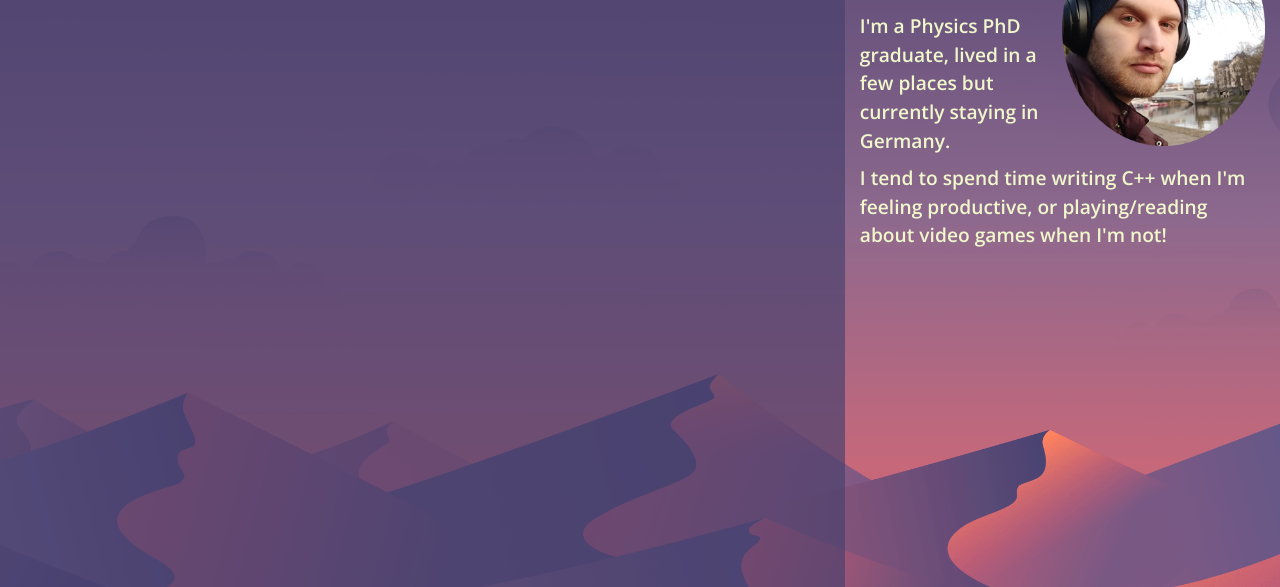
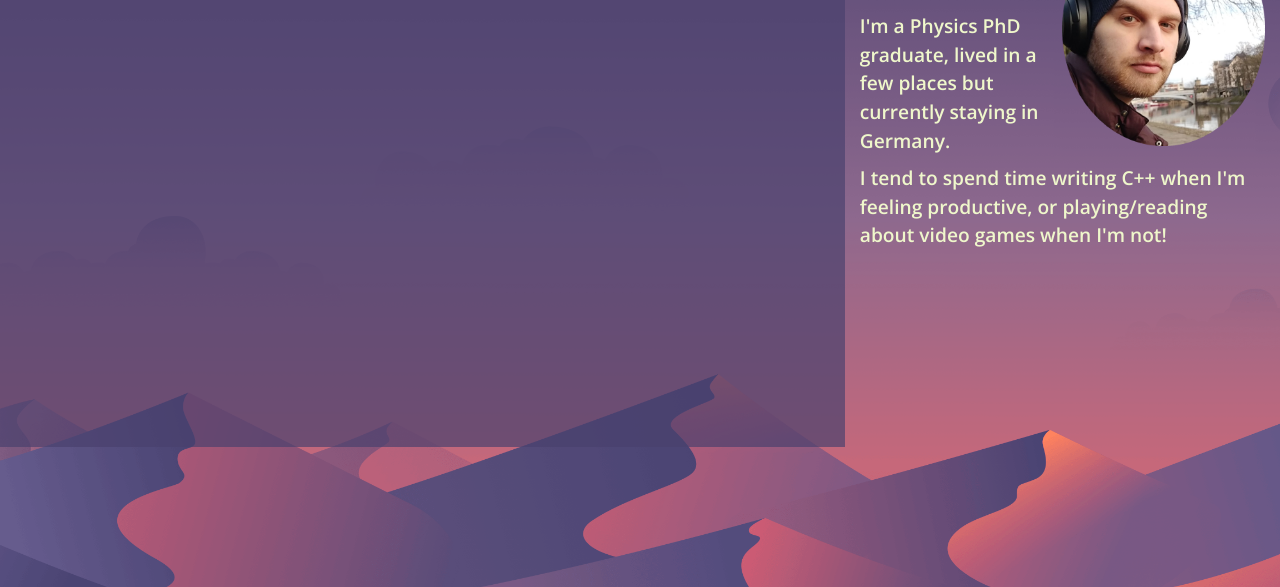
Before and after one commit to daniel-meilak/daniel-meilak.github.io, a plain HTML site: page index.html in a window 1280 px wide. Shown: the part 213-800 px from the top of the page. Drawn offline with nearby package versions, Linux system fonts and the light colour scheme.

Commit message:
reverted changes

```diff
--- a/style.css
+++ b/style.css
@@ -140,17 +140,18 @@ header {
   width: 100%;
   margin: auto;
   padding-top: 20px;
-
-  display: flex;
 }
 
 main {
+  /* background-color: rgb(0, 255, 255); */
   width: 66%;
+  float: left;
+  /* outline: yellow;
+  outline-width: 2px;
+  outline-style: dashed; */
+  /* border-radius: 15px; */
   padding: 30px;
   background-color: #49406eaf;
-
-  height: calc(100vh - 60px);
-  overflow-y: auto;
 }
 
 .main-header {
@@ -158,6 +159,7 @@ main {
   font-size: 3em;
   padding-left: 10%;
   margin-top: -25px;
+  /* background-color: wheat; */
 }
 
 .main-p {
@@ -168,6 +170,7 @@ main {
 }
 
 .recommend{
+  height: 400px;
   /* background-color: violet; */
   margin-top: 20px;
 }
@@ -177,9 +180,11 @@ main {
 aside {
   /* background-color: #735982; */
   width: 34%;
+  float: left;
   padding: 15px;
   border-radius: 15px;
   margin-top: 50px;
+
 }
 
 img.portrait {
```
Also changed, not shown: CV.html (+2 -0 lines).
